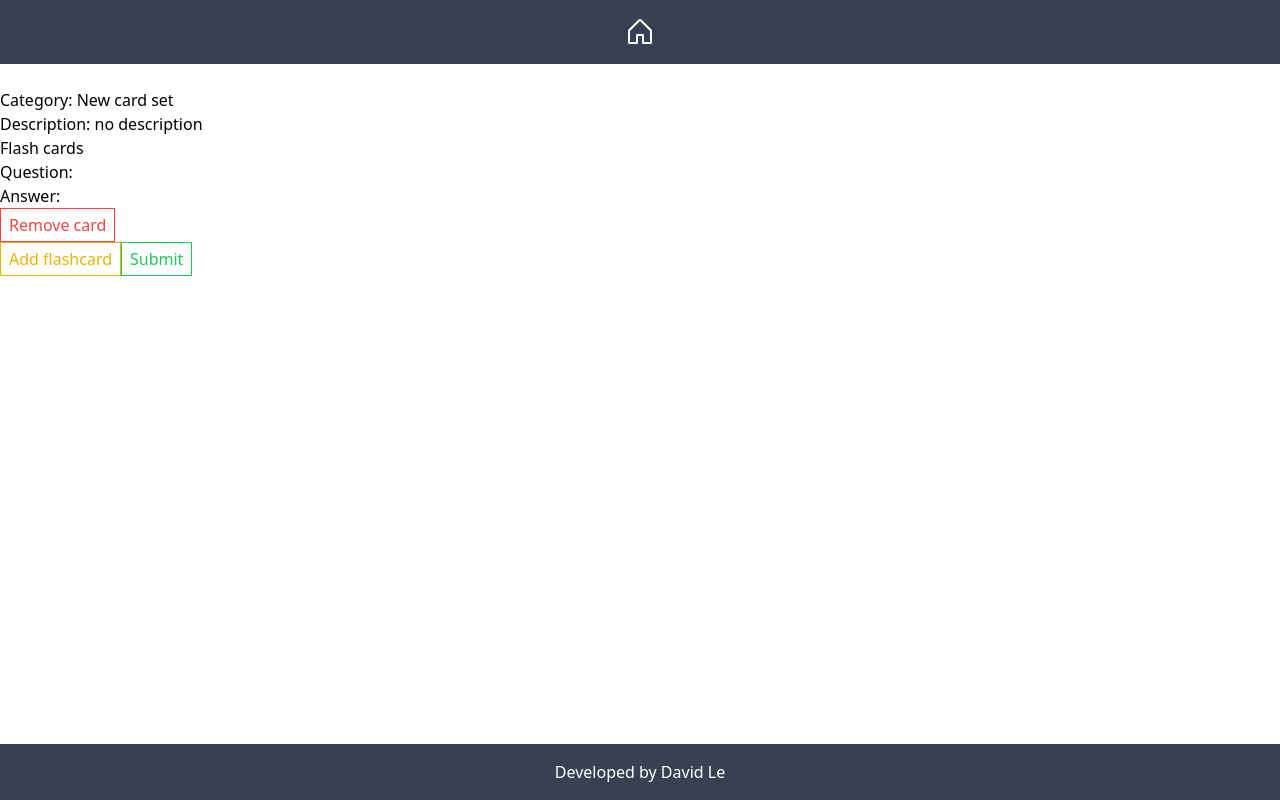
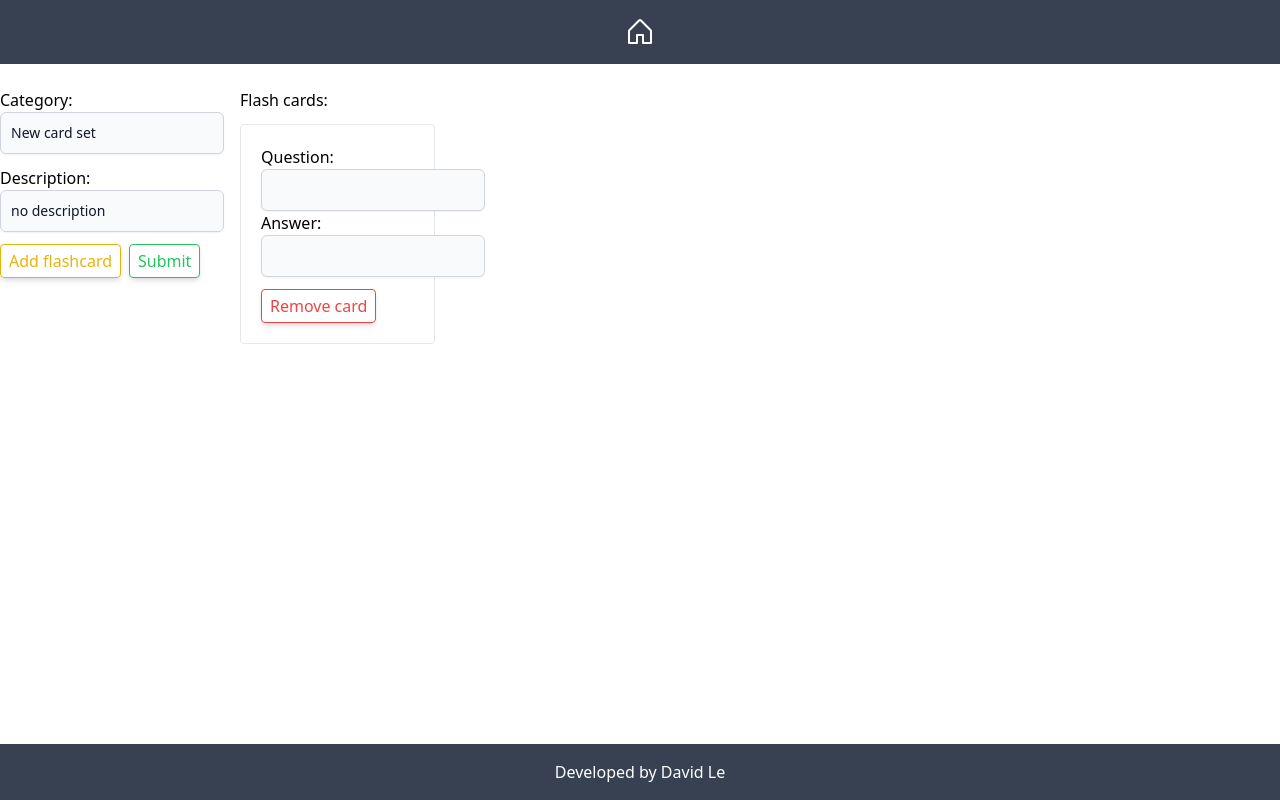
Before and after one commit to davidle90/flashcards-react, a React (Vite) app: page /flashcards-react/edit in a window 1280 px wide. Both pictures are taken after a click on the button "Add flashcard". Built offline with nearby package versions, Linux system fonts and the light colour scheme.

Commit message:
add style

```diff
--- a/src/components/Button/Button.tsx
+++ b/src/components/Button/Button.tsx
@@ -1,14 +1,15 @@
 import React from 'react'
 
 interface ButtonProps {
-    color: string;
-    onClick: () => void;
+    bcolor: string;
+    hovereffect: boolean;
+    onClick?: () => void;
     children: React.ReactNode;
 }
 
-const Button: React.FC<ButtonProps> = ({ color, onClick, children }) => {
+const Button: React.FC<ButtonProps> = ({ bcolor, hovereffect, onClick = () => {}, children }) => {
   return (
-    <button className={`border border-${color}-500 text-${color}-500 py-1 px-2`} onClick={onClick}>{children}</button>
+    <button className={`border border-${bcolor}-500 bg-${bcolor}-500 font-semibold text-white py-1 px-2 rounded ${hovereffect ? "hover:scale-105 transform" : ""}`} onClick={onClick}>{children}</button>
   )
 }
 
--- a/src/components/Card/Card.tsx
+++ b/src/components/Card/Card.tsx
@@ -5,12 +5,10 @@ interface CardProps {
 
 const Card: React.FC<CardProps> = ({ category, description }) => {
   return (
-    <>
-        <div className="border p-4">
-            <h1 className="font-bold">{category}</h1>
-            <p>{description}</p>
-        </div>
-    </>
+    <div>
+      <h1 className="font-bold">{category}</h1>
+      <p>{description}</p>
+    </div>
   )
 }
 
--- a/src/views/pages/Cardset/Cardset.tsx
+++ b/src/views/pages/Cardset/Cardset.tsx
@@ -111,42 +111,46 @@ const Cardset = () => {
     const currentFlashcard = cardset.flashcards.find(card => card.id === currentId);
 
     return (
-        <>
+        <div className="text-center flex flex-col gap-4">
             <div className="text-3xl font-semibold">{cardset.category}</div>
-            <p className="mb-5">{cardset.description}</p>
-            <div>{cardCount}/{cardset.flashcards.length} cards remaining</div>
+            <p>{cardset.description}</p>
+            <div className="text-sm">{cardCount}/{cardset.flashcards.length} cards remaining</div>
 
-            { cardCount <= 0 ? (
-                <div>Congratulations! You have completed this card set!</div>
-            ) : (
-                <div>
-                    <div className="border">
+            <div className="flex justify-center items-center mx-2 md:mx-0">
+                { cardCount <= 0 ? (
+                    <div className="border p-5 w-96 h-80 flex flex-col justify-center items-center rounded shadow-md">
+                        <span>Congratulations!</span>
+                        <p>You have completed this card set!</p>
+                    </div>
+                ) : (
+                    <div className="border p-5 w-96 h-80 flex flex-col justify-between rounded shadow-md">
                         <h1>#{currentFlashcard?.id} Question:</h1>
-                        <p>{currentFlashcard?.question}</p>
+                        <div className="text-center">{currentFlashcard?.question}</div>
 
                         {showAnswer ? (
-                            <>
-                                <h1>Answer:</h1>
-                                <p>{currentFlashcard?.answer}</p>
-                            </>
+                            <div className="text-center py-1 px-2">
+                                {currentFlashcard?.answer}
+                            </div>
                         ) : (
-                            <button className="border border-yellow-500 text-yellow-500 py-1 px-2" onClick={handleShowAnswer}>Show answer</button>
+                            <button className="border border-yellow-500 text-yellow-500 py-1 px-2 rounded shadow-md hover:bg-yellow-50" onClick={handleShowAnswer}>Show answer</button>
                         )}
+
+                        <div className="flex justify-between items-center">
+                            {cardCount > 1 ? (
+                                <button className="border border-orange-500 text-orange-500 py-1 px-2 rounded shadow-md hover:bg-orange-50" onClick={() => handleNext("skip")}>Skip</button>
+                            ) : (
+                                <button className="border border-gray-500 text-gray-500 py-1 px-2 rounded shadow-md" disabled>Skip</button>
+                            )}
+                            <button className="border border-green-500 text-green-500 py-1 px-2 rounded shadow-md hover:bg-green-50" onClick={() => handleNext("learned")}>Got it!</button>
+                        </div>
                     </div>
+                )}
+            </div>
 
-                    <div className="flex justify-between items-center">
-                        {cardCount > 1 ? (
-                            <button className="border border-orange-500 text-orange-500 py-1 px-2" onClick={() => handleNext("skip")}>Skip</button>
-                        ) : (
-                            <button className="border border-gray-500 text-gray-500 py-1 px-2" disabled>Skip</button>
-                        )}
-                        <button className="border border-green-500 text-green-500 py-1 px-2" onClick={() => handleNext("learned")}>Got it!</button>
-                    </div>
-                </div>
-            )}
-
-            <button className="border border-purple-500 text-purple-500 py-1 px-2" onClick={handleResetFlashcards}>Reset flashcards</button>
-        </>
+            <div>
+                <button className="border border-purple-500 text-purple-500 py-1 px-2 rounded shadow-md hover:bg-purple-50" onClick={handleResetFlashcards}>Reset flashcards</button>
+            </div>
+        </div>
     )
 }
 
--- a/src/views/pages/Edit/Edit.tsx
+++ b/src/views/pages/Edit/Edit.tsx
@@ -92,61 +92,72 @@ const Edit = () => {
 
   return (
     <div>
-      <form onSubmit={handleSubmit}>
+      <form onSubmit={handleSubmit} className="md:flex gap-4">
+        <div className="flex justify-center mb-5">
           <div>
-          <div>
-            <label>Category: </label>
+            <div className="mb-3">
+              <label className="block">Category: </label>
               <input
                 type="text"
                 name="category"
                 value={formData.category}
                 onChange={handleChange}
                 required
+                className="shadow-sm bg-gray-50 border border-gray-300 text-gray-900 text-sm rounded-md p-2.5"
               />
             </div>
             <div>
-            <label>Description: </label>
+              <label className="block">Description: </label>
               <input
                 type="text"
                 name="description"
                 value={formData.description}
                 onChange={handleChange}
                 required
+                className="shadow-sm bg-gray-50 border border-gray-300 text-gray-900 text-sm rounded-md p-2.5"
               />
             </div>
+
+            <div className="flex gap-2 mt-3">
+              <button onClick={handleAddFlashcard} className="border border-yellow-500 text-yellow-500 py-1 px-2 rounded shadow-md hover:bg-yellow-50">Add flashcard</button>
+              <button type="submit" className="border border-green-500 text-green-500 py-1 px-2 rounded shadow-md hover:bg-green-50">Submit</button>
+            </div>
+          </div>
+        </div>
+
         <div>
-            <label>Flash cards</label>
+          <label className="block mb-3 text-center md:text-start">Flash cards: </label>
+          <div className="md:grid grid-cols-5 gap-4">
             {formData.flashcards.map((flashcard, index) => (
-              <div key={index} className="flashcard">
+              <div key={index} className="border p-5 rounded m-3 md:m-0">
                 <div>
-                  <label>Question: </label>
+                  <label className="block">Question: </label>
                   <input
                     type="text"
                     name="question"
                     value={flashcard.question}
                     onChange={(e) => handleChange(e, index)}
                     required
+                    className="shadow-sm bg-gray-50 border border-gray-300 text-gray-900 text-sm rounded-md p-2.5"
                   />
                 </div>
-                <div>
-                  <label>Answer: </label>
+                <div className="mb-3">
+                  <label className="block">Answer: </label>
                   <input
                     type="text"
                     name="answer"
                     value={flashcard.answer}
                     onChange={(e) => handleChange(e, index)}
                     required
+                    className="shadow-sm bg-gray-50 border border-gray-300 text-gray-900 text-sm rounded-md p-2.5"
                   />
                 </div>
 
-                <button onClick={(e) => handleRemoveFlashcard(e, flashcard.id)} className="border border-red-500 text-red-500 py-1 px-2">Remove card</button>
+                <button onClick={(e) => handleRemoveFlashcard(e, flashcard.id)} className="border border-red-500 text-red-500 py-1 px-2 rounded shadow-md hover:bg-red-50">Remove card</button>
               </div>
             ))}
           </div>
         </div>
-
-        <button onClick={handleAddFlashcard} className="border border-yellow-500 text-yellow-500 py-1 px-2">Add flashcard</button>
-        <button type="submit" className="border border-green-500 text-green-500 py-1 px-2">Submit</button>
       </form>
 
       { submitted ? (
--- a/src/views/pages/Home/Home.tsx
+++ b/src/views/pages/Home/Home.tsx
@@ -4,6 +4,7 @@ import { FlashcardSet } from '../../../types';
 import { Pencil, Trash } from "@phosphor-icons/react";
 import { useEffect, useState } from 'react';
 import data from '../../../data/flashcards.json';
+import Button from '../../../components/Button/Button';
 
 const Home = () => {
   const [flashcardSets, setFlashcardSets] = useState<FlashcardSet[]>([]);
@@ -33,31 +34,56 @@ const Home = () => {
 
   return (
     <>
-      <div className="flex justify-center items-center gap-4">
+      <div className="flex justify-center items-center gap-4 mb-8">
+        <div className="grid grid-cols-1 sm:grid-cols-2 md:grid-cols-3 lg:grid-cols-4 xl:grid-cols-6 gap-6">
           {flashcardSets.map((data, index: number) => (
-          <div className="flex" key={index}>
-            <Link to={`cardset?category=${encodeURIComponent(data.category)}`} className="cursor-pointer">
+            <div key={index} className="flex flex-col bg-white shadow-lg rounded-lg overflow-hidden border transition-transform transform hover:scale-105">
+              <Link
+                to={`cardset?category=${encodeURIComponent(data.category)}`}
+                className="cursor-pointer"
+              >
+                <div className="w-64 h-40 flex flex-col justify-between p-4">
                   <Card category={data.category} description={data.description} />
+                </div>
               </Link>
-            <div>
-              <Link to={`edit?category=${encodeURIComponent(data.category)}`} className="cursor-pointer">
-                <div className="border border-gray-500 text-gray-500 py-1 px-2"><Pencil /></div>
+              <div className="flex justify-between p-4 border-t bg-gray-50">
+                <Link
+                  to={`edit?category=${encodeURIComponent(data.category)}`}
+                  className="cursor-pointer"
+                >
+                  <div className="flex items-center justify-center border border-gray-500 text-gray-500 rounded py-1 px-2 hover:bg-gray-100">
+                    <Pencil />
+                  </div>
                 </Link>
                 {data.id !== undefined && (
-                <button onClick={() => deleteFlashcardSet(data.id)} className="border border-red-500 text-red-500 py-1 px-2"><Trash /></button>
+                  <button
+                    onClick={() => deleteFlashcardSet(data.id)}
+                    className="flex items-center justify-center border border-red-500 text-red-500 rounded py-1 px-2 hover:bg-red-50"
+                  >
+                    <Trash />
+                  </button>
                 )}
               </div>
             </div>
           ))}
+        </div>
+      </div>
+      <div className="flex gap-4 justify-center items-center">
         <Link to={`edit`} className="cursor-pointer">
-          <div className="border p-4">
-              <h1 className="text-3xl">Add</h1>
+          <button className="border border-green-500 text-green-500 py-2 px-4 rounded shadow-md hover:bg-green-50 transition-colors">
+            Add
+          </button>
+        </Link>
+        <button
+          className="border border-red-500 text-red-500 py-2 px-4 rounded shadow-md hover:bg-red-50 transition-colors"
+          onClick={resetFlashcardSets}
+        >
+          RESET
+        </button>
       </div>
-        </Link>
-      </div>
-      <button className="border border-red-500 text-red-500 py-1 px-2" onClick={resetFlashcardSets}>RESET</button>
     </>
-  )
+  );
+
 }
 
 export default Home
```
Lines whose indentation alone changed are shown as unchanged.
